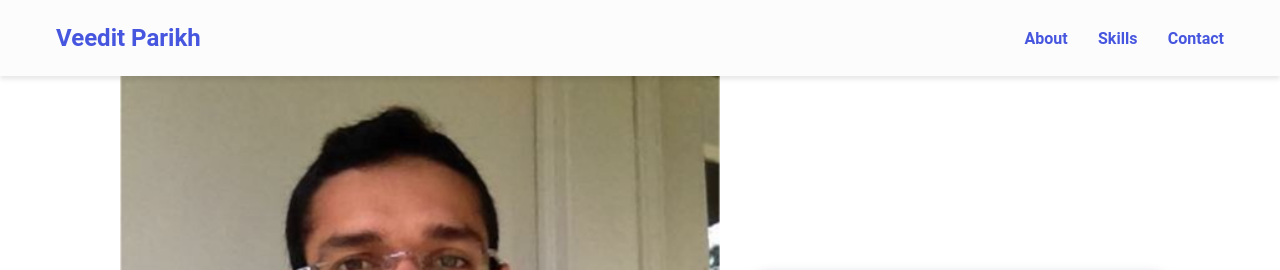
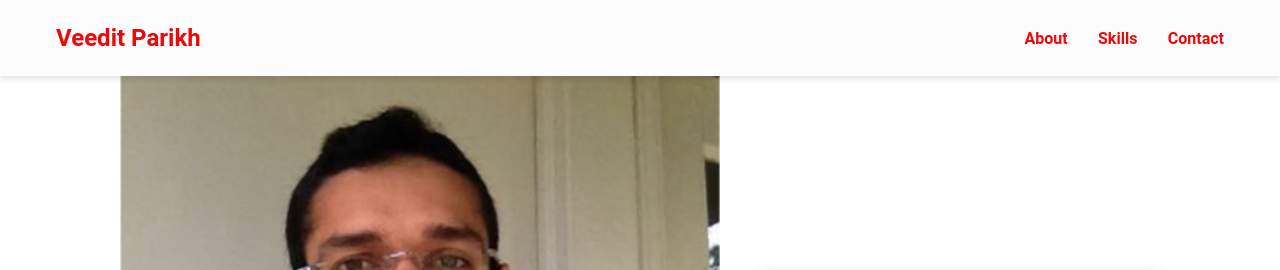
Before and after one commit to veeditparikh2211/Portfolio, a plain HTML site: page index.html in a window 1280 px wide. Shown: the top 270 px of the page. Drawn offline with Linux system fonts and the light colour scheme.

Commit message:
color change

```diff
--- a/assests/css/style.css
+++ b/assests/css/style.css
@@ -4,7 +4,7 @@
                        --bold-font: 700;
                        --bolder-font: 900;
                        --bg-color: #fcfcfc;
-                   --primary-color: #4756df;
+                       --primary-color: #ee0808;
                        --secondary-color: #ff7235;
                        --primary-shadow: #8b8eaf;
                        --secondary-shadow: #a17a69;
```
Lines whose indentation alone changed are shown as unchanged.
